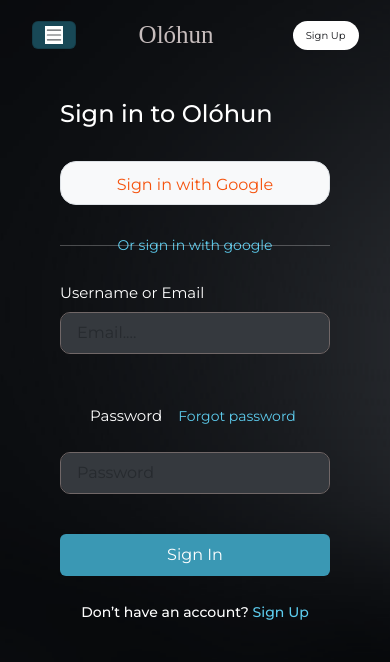
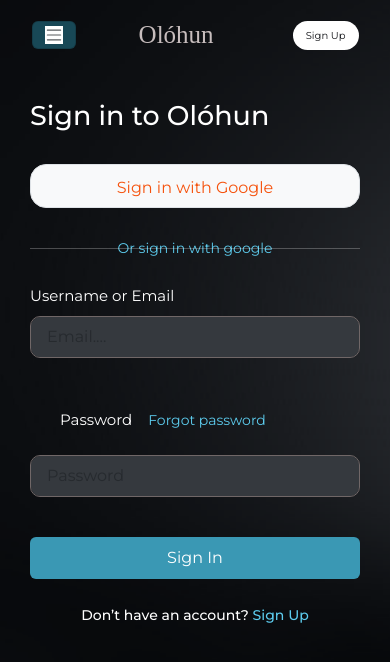
Before and after one commit to adesewaAdeyemo/OlohunR, a React (Vite) app: page /signin in a window 390 px wide. Shown: the top 662 px of the page. Built offline with nearby package versions, Linux system fonts and the light colour scheme; a web font is replaced by a local one.

Commit message:
update of the form responsiveness

```diff
--- a/src/Pages/auth/signin.jsx
+++ b/src/Pages/auth/signin.jsx
@@ -60,13 +60,13 @@ class SignIn extends Component {
     return (
       <>
         <div className="signin d-flex">
-          <div className="styled col-md-3" id="hh"></div>
+          <div className="styled col-md-3 d-sm-none" id="hh"></div>
           <div
-            className="styledbg col-md-9 d-flex"
+            className="styledbg col-md-9 col-sm-12 d-flex"
             style={{ margin: "auto 0" }}
           >
-            <div className="col-md-3 "></div>
-            <div className="col-lg-4 col-md-8 col-sm-10">
+            <div className="col-md-3 d-sm-none"></div>
+            <div className="col-lg-4 col-md-8 col-sm-12">
               <Form style={{ color: "#fff" }} onSubmit={this.formSubmit}>
                 <h2>Sign in to Olóhun</h2>
                 <br></br>
--- a/src/index.css
+++ b/src/index.css
@@ -134,8 +134,11 @@
         position: relative;
         left: 150px !important;
     } */
+     .styledbg.d-flex{
+        padding: 50px 0px 0 0px;
+     }
      form h2{
-      font-size: 18px;
+      font-size: 27px !important;
      }
      button a{
       font-size: 14px;
```
